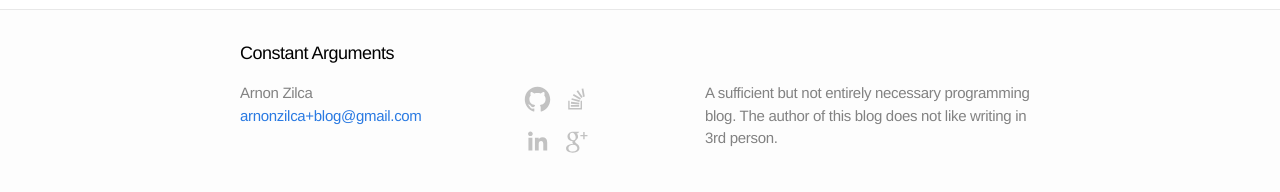
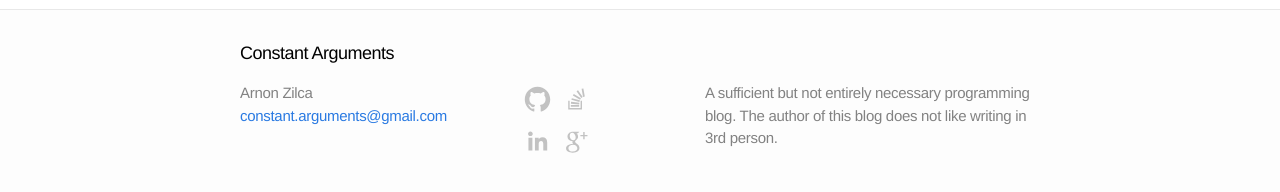
Before and after one commit to arnonzilca/arnonzilca.github.io, a Jekyll site: the page built from index.html, in a window 1280 px wide. Shown: the part 387-579 px from the top of the page. Built offline with Jekyll 4.4.1, drawn with Linux system fonts in a browser that asks for light colours; comment, search, counter and statistics services are not loaded.

Commit message:
updating email address

```diff
--- a/_config.yml
+++ b/_config.yml
@@ -1,7 +1,7 @@
 # Site settings
 title: Constant Arguments
 fullname: Arnon Zilca
-email: arnonzilca+blog@gmail.com
+email: constant.arguments@gmail.com
 description: "A sufficient but not entirely necessary programming blog. The author of this blog does not like writing in 3rd person."
 baseurl: ""
 url: "http://arnonzilca.github.io"
```
